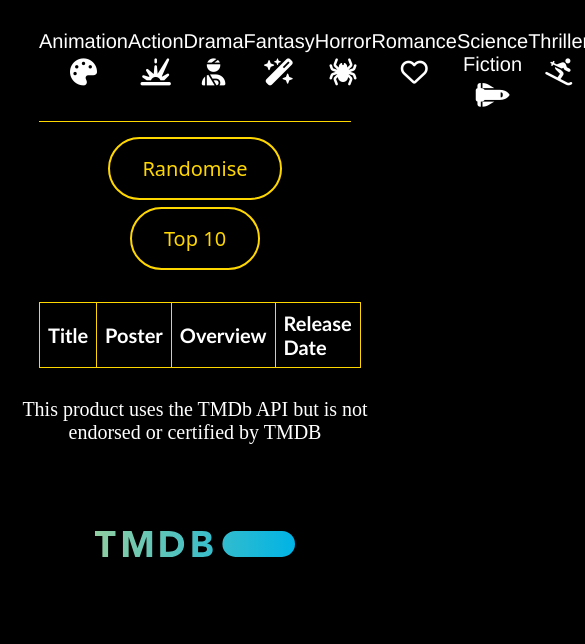
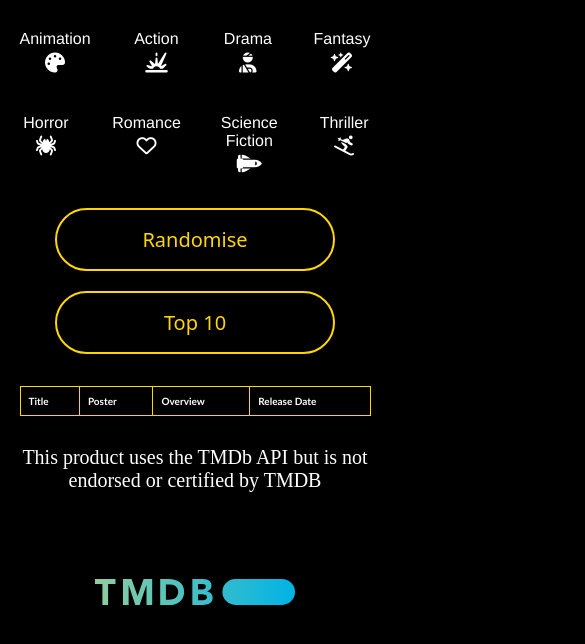
Before and after one commit to tgulu/Show-Time, a website: page index.html in a window 390 px wide. Shown: the part 68-712 px from the top of the page, 585 px wide, since content can reach past the window. Drawn offline with Linux system fonts and the light colour scheme; no server answers.

Commit message:
made genres and main button be center of page on mobile view

```diff
--- a/stylesheet.css
+++ b/stylesheet.css
@@ -1,7 +1,9 @@
+/* Existing CSS */
 * {
   background-color: black;
   margin: 0;
   padding: 0;
+  height: screen;
 }
 
 html,
@@ -10,7 +12,8 @@ body {
 }
 
 .container {
-  width: 80%;
+  width: 90%;
+
   margin: 0 auto; /* Center the container on the screen */
 }
 
@@ -23,14 +26,14 @@ h1 {
 }
 
 /* Sort bar Section */
-
 .sort-bar {
   display: flex;
   justify-content: space-between;
   padding: 0.8rem 0;
   color: white;
-  border-bottom: 1px solid gold;
   margin: 15px 0;
+
+  width: 100%;
 }
 
 .sort-bar div {
@@ -47,13 +50,13 @@ h1 {
 .sort-bar i:hover {
   transform: scale(1.27);
 }
+
 .sort-bar p {
   font-size: 20px;
   font-family: "Franklin Gothic Medium", "Arial Narrow", Arial, sans-serif;
 }
 
 /* Sort Bar Section End */
-
 table {
   border-collapse: collapse;
   width: 100%; /* Set the table width to 100% of the container */
@@ -63,7 +66,6 @@ table {
 #Top10Button {
   display: flex;
   justify-content: center;
-  /* margin: 20px 0; */
   padding: 16px 32px;
   font-family: system-ui, -apple-system, BlinkMacSystemFont, "Segoe UI", Roboto,
     Oxygen, Ubuntu, Cantarell, "Open Sans", "Helvetica Neue", sans-serif;
@@ -124,13 +126,46 @@ footer {
   height: 200px;
 }
 
-/*
-@media screen and (max-width: 980px) {
+/* Responsive Styles */
 
+/* For mobile screens */
+@media screen and (max-width: 680px) {
+  th,
+  td {
+    border: 1px solid gold;
+    /* padding: 8px; */
+    text-align: left;
+    font-size: 10px;
+  }
+  .sort-bar {
+    flex-wrap: wrap;
+    justify-content: space-between; /* Distribute items evenly */
+    width: 100%; /* Full width */
+    border-bottom: none;
+    left: 400px;
+    gap: 40px;
+  }
 
+  .sort-bar div {
+    flex: 1; /* Each item takes equal width */
+    text-align: center; /* Center align content */
+    border-radius: 50%;
+  }
+
+  .sort-bar i {
+    font-size: 20px; /* Adjust icon size for mobile */
+    color: white;
+  }
+
+  .sort-bar p {
+    font-size: 16px; /* Adjust text size for mobile */
+  }
+
+  /* Centre buttons on mobile screens */
+  #randomiseButton,
+  #Top10Button {
+    display: block; /* Make buttons block-level elements */
+    width: 80%; /* Adjust width as needed */
+    margin: 20px auto; /* Centre the buttons horizontally */
+  }
 }
-
-
-@media screen and (max-width: 680px) {
-
-} */
```
